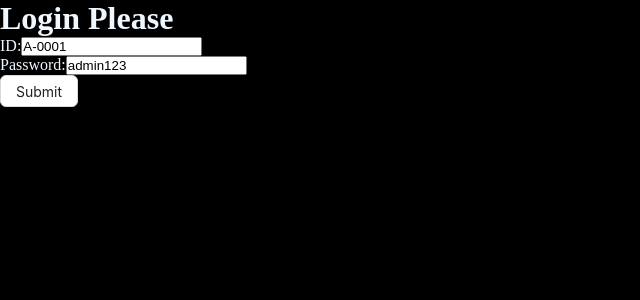
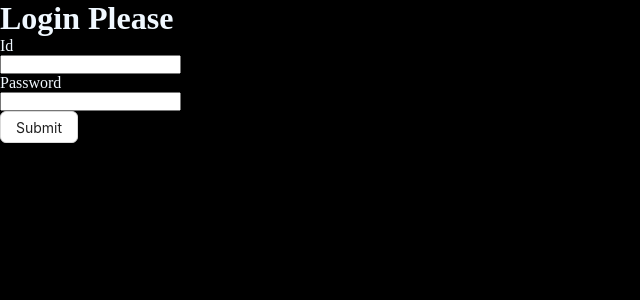
Before and after one commit to Shahriar090/Uni-Link-Client, a React (Vite) app: page /login in a window 1280 px wide. Shown: the top 300 px of the page, without its empty margins (0-640 px from the left). Built offline with nearby package versions, Linux system fonts and the light colour scheme.

Commit message:
Implemented reusable form and input field

```diff
--- /dev/null
+++ b/src/components/form/PhInput.tsx
@@ -0,0 +1,13 @@
+import { useFormContext } from "react-hook-form";
+
+const PhInput = ({ type, name, label }) => {
+  const { register } = useFormContext();
+  return (
+    <>
+      <div>{label ? label : null}</div>
+      <input type={type} id={name} {...register(name)} />
+    </>
+  );
+};
+
+export default PhInput;
--- a/src/pages/Login.tsx
+++ b/src/pages/Login.tsx
@@ -7,6 +7,7 @@ import { verifyToken } from "../utils/verifyToken";
 import { useNavigate } from "react-router-dom";
 import { toast } from "sonner";
 import PhForm from "../components/form/PhForm";
+import PhInput from "../components/form/PhInput";
 
 const Login = () => {
   const dispatch = useAppDispatch();
@@ -44,12 +45,10 @@ const Login = () => {
       <div>
         <PhForm onSubmit={onsubmit}>
           <div>
-            <label htmlFor="id">ID:</label>
-            <input type="text" id="id" {...register("id")} />
+            <PhInput type={"id"} name={"id"} label={"Id"} />
           </div>
           <div>
-            <label htmlFor="password">Password:</label>
-            <input type="text" id="password" {...register("password")} />
+            <PhInput type={"text"} name={"password"} label={"Password"} />
           </div>
           <Button htmlType="submit">Submit</Button>
         </PhForm>
```
